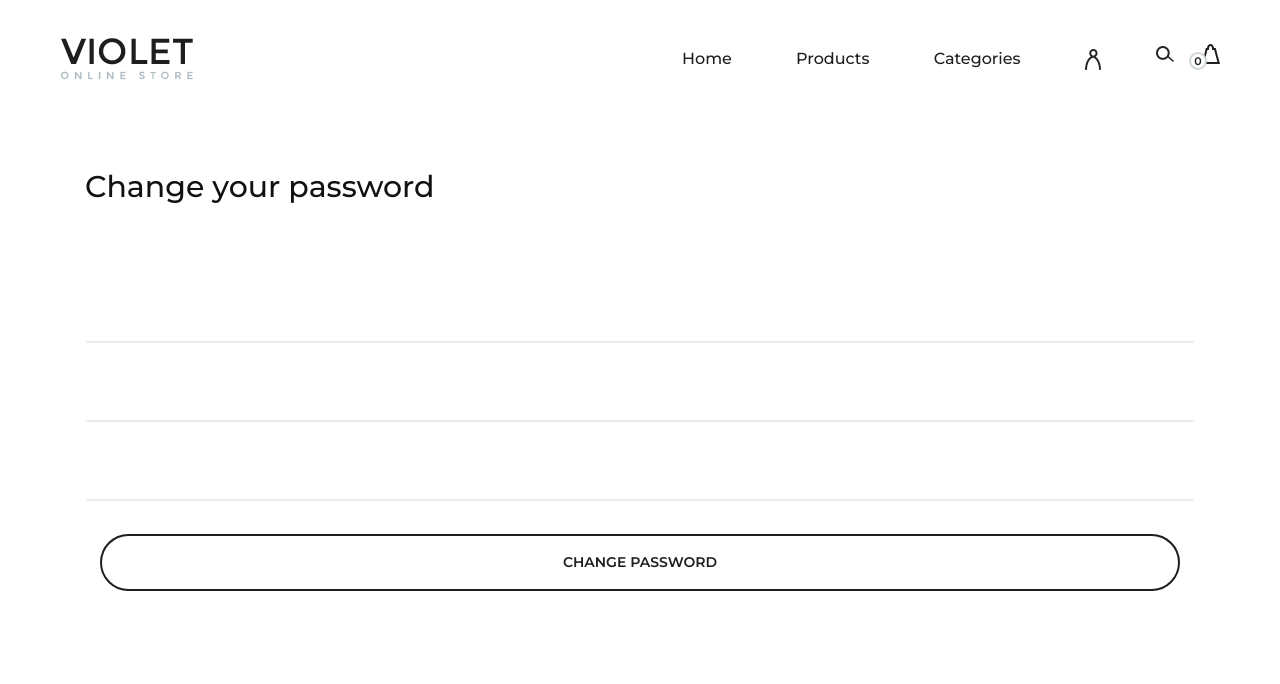
After one commit to ryowuandjanet/dj_ecom_website_20231027, a Django app: page /change_password/ in a window 1280 px wide. The commit adds this page. Shown: the top 684 px of the page. Run offline with Django 4.2, Linux system fonts and the light colour scheme; the visitor is signed in with stand-in values (Sample User, id 1); data that the repository does not hold is empty; some libraries are stand-ins or nearby versions.

Commit message:
Part 15-Change User Password

```diff
--- /dev/null
+++ b/templates/account/change_password.html
@@ -0,0 +1,55 @@
+{% extends '../base.html' %}
+{% load static %}
+{% block title %} Change password {% endblock title %}
+{% block content %}
+<!-- Page Add Section Begin -->
+<section class="page-add">
+  <div class="container">
+      <div class="row">
+          <div class="col-lg-4">
+              <div class="page-breadcrumb">
+                  <h3>Change your password </h3>
+              </div>
+          </div>
+      </div>
+  </div>
+</section>
+<!-- Page Add Section End -->
+
+<!-- Contact Section Begin -->
+<div class="contact-section">
+  <div class="container">
+      <div class="row">
+          <div class="col-lg-12">
+              <form class="contact-form" novalidate method="POST">
+                {% csrf_token %}
+                  <div class="row">
+                    {% if messages %}
+                    <div class="col-lg-12 py-2">
+                      {% include '../message.html' %}
+                    </div>
+                    {% endif %}
+                      <div class="col-lg-12 py-2">
+                        {{ form.current_password }}
+                        {{ form.current_password.errors}}
+                      </div>
+                      <div class="col-lg-12 py-2">
+                        {{ form.new_password1 }}
+                        {{ form.new_password1.errors}}
+                      </div>
+                      <div class="col-lg-12 py-2">
+                        {{ form.new_password2 }}
+                        {{ form.new_password2.errors}}
+                      </div>
+                    </div>
+                      <div class="col-lg-12 text-right">
+                          <button class="btn-block" type="submit">Change Password</button>
+                      </div>
+                  </div>
+              </form>
+          </div>
+      </div>
+  </div>
+</div>
+<!-- Contact Section End -->
+{% endblock content %}
--- a/templates/header.html
+++ b/templates/header.html
@@ -46,7 +46,7 @@
               <ul class="sub-menu">
                 <li><a href="{% url 'logout' %}">Logout</a></li>
                 <li><a href="#">Orders</a></li>
-                <li><a href="#">Change Password</a></li>
+                <li><a href="{% url 'change_password' %}">Change Password</a></li>
               </ul>
             </li>
           {% endif %}
--- a/user_account/forms.py
+++ b/user_account/forms.py
@@ -172,6 +172,9 @@ class ResetPasswordConfirmForm(forms.Form):
 
         for field in self.fields:
             self.fields[field].widget.attrs.update({"class": "form-control"})
+        self.fields['current_password'].widget.attrs.update({"placeholder": "Enter your current password"})
+        self.fields['new_password1'].widget.attrs.update({"placeholder": "Enter your new password"})
+        self.fields['new_password2'].widget.attrs.update({"placeholder": "Confirm password"})
 
     def clean_new_password1(self, *args, **kwargs):
         new_password1 = self.cleaned_data.get('new_password1')
```
